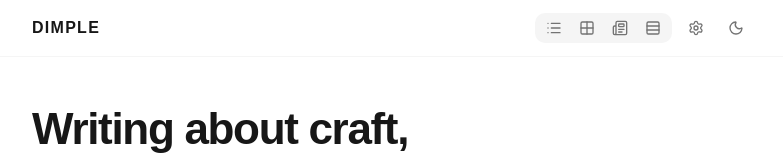
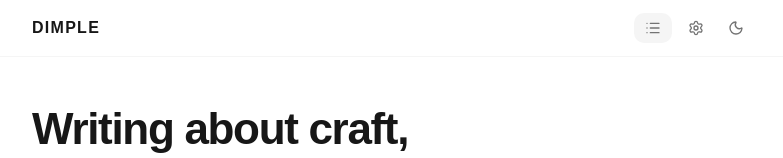
Before and after one commit to akcizur/kaap, a React (Vite) app: page / in a window 1280 px wide. Shown: the top 158 px of the page, without its empty margins (248-1031 px from the left). Built offline with nearby package versions, Linux system fonts and the light colour scheme; a web font is replaced by a local one.

Commit message:
Cycle view modes from one icon

```diff
--- a/src/App.tsx
+++ b/src/App.tsx
@@ -4,7 +4,11 @@ import { ModeButton } from './components/ModeButton'
 import { PostCard } from './components/PostCard'
 import { SettingsModal } from './components/SettingsModal'
 import { posts } from './data/posts'
-import { VIEW_MODES, type ViewMode } from './config/viewModes'
+import {
+  VIEW_MODES,
+  VIEW_MODE_ORDER,
+  type ViewMode,
+} from './config/viewModes'
 import { usePreferences } from './hooks/usePreferences'
 
 export default function App() {
@@ -17,6 +21,14 @@ export default function App() {
   const isDark = theme === 'dark'
   const currentMode = VIEW_MODES[viewMode]
   const ThemeIcon = isDark ? Sun : Moon
+
+  const currentViewIndex = VIEW_MODE_ORDER.indexOf(viewMode)
+  const nextViewMode =
+    VIEW_MODE_ORDER[(currentViewIndex + 1) % VIEW_MODE_ORDER.length]
+
+  function handleViewModeChange() {
+    updatePreference('viewMode', nextViewMode)
+  }
 
   function handleSubscribe(event: FormEvent<HTMLFormElement>) {
     event.preventDefault()
@@ -31,16 +43,13 @@ export default function App() {
 
           <div className="header-actions">
             <div className="view-switcher" role="group" aria-label="View mode">
-              {(Object.keys(VIEW_MODES) as ViewMode[]).map(mode => (
-                <ModeButton
-                  key={mode}
-                  mode={mode}
-                  icon={VIEW_MODES[mode].icon}
-                  label={VIEW_MODES[mode].label}
-                  active={viewMode === mode}
-                  onClick={() => updatePreference('viewMode', mode)}
-                />
-              ))}
+              <ModeButton
+                mode={viewMode}
+                icon={currentMode.icon}
+                currentLabel={currentMode.label}
+                nextLabel={VIEW_MODES[nextViewMode].label}
+                onClick={handleViewModeChange}
+              />
             </div>
 
             <button
```
